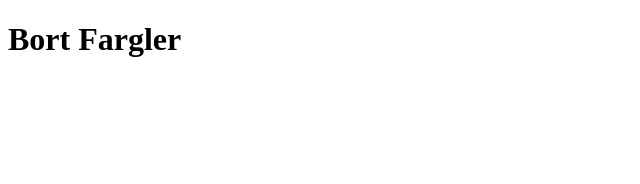
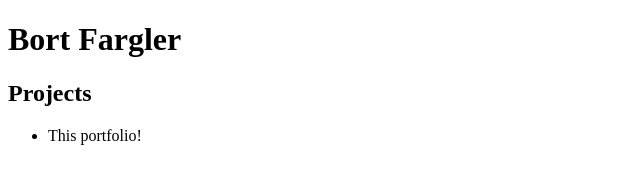
Before and after one commit to bfargle/bfargle.github.io, a plain HTML site: page portfolio/index.html in a window 1280 px wide. Shown: the whole page, without its empty margins (0-640 px from the left). Drawn offline with Linux system fonts and the light colour scheme.

Commit message:
Add projects list.

```diff
--- a/portfolio/index.html
+++ b/portfolio/index.html
@@ -5,5 +5,9 @@
   </head>
   <body>
     <h1>Bort Fargler</h1>
+    <h2>Projects</h2>
+    <ul>
+      <li>This portfolio!</li>
+    </ul>
   </body>
 </html>
```
